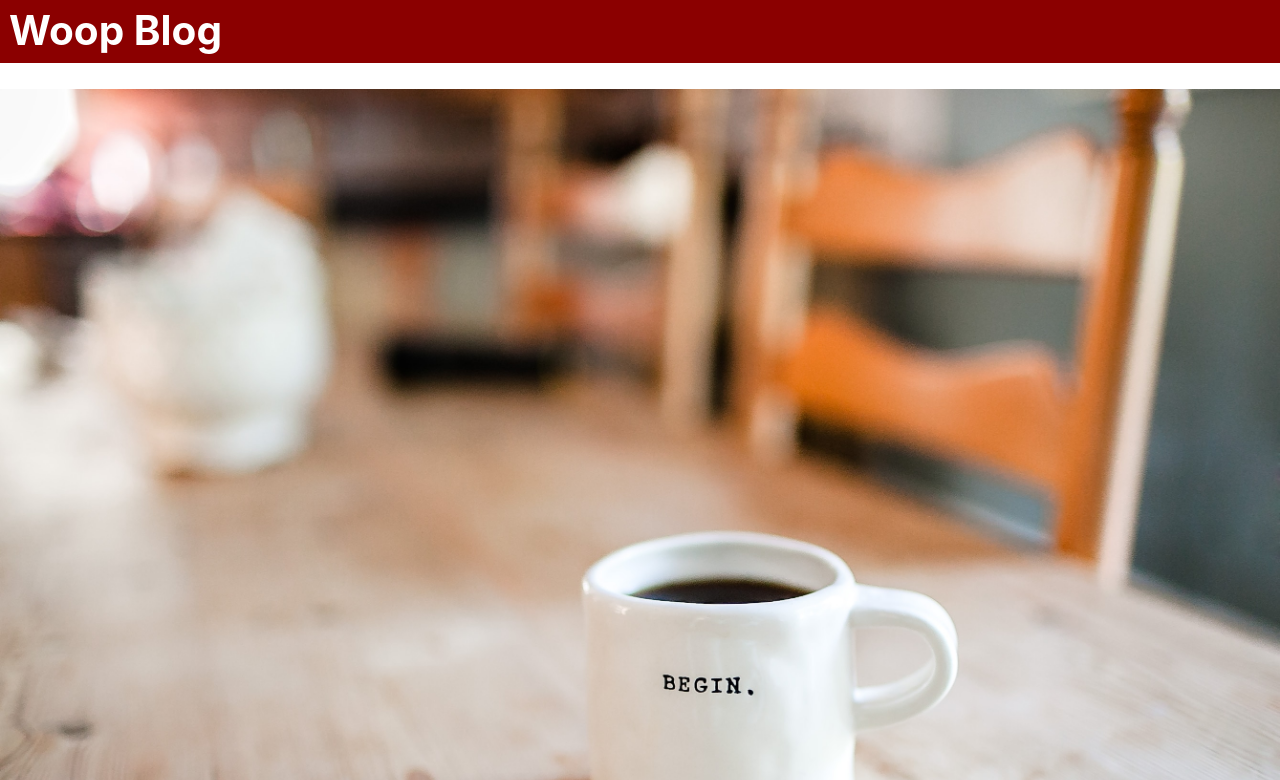
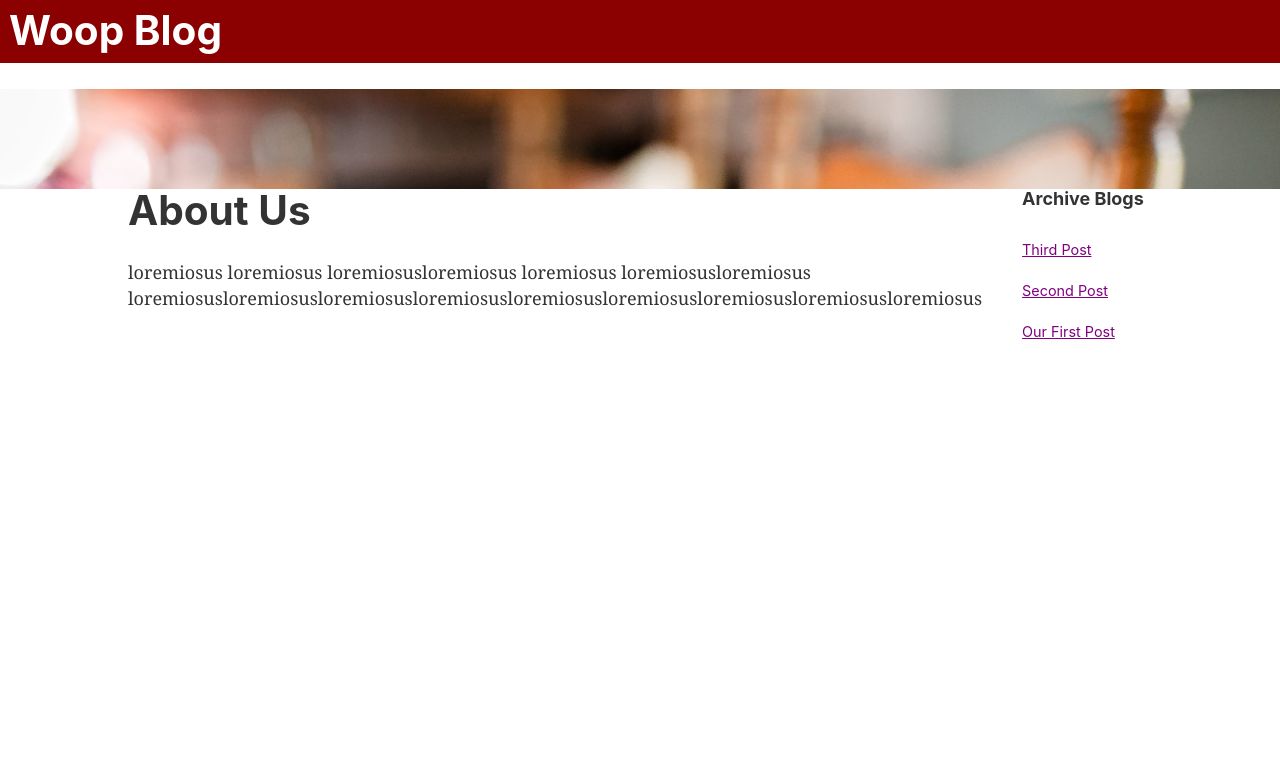
Before and after one commit to SorinC6/gatsby-blog, a Gatsby site: page /about in a window 1280 px wide. Shown: the top 780 px of the page. Built offline with nearby package versions, Linux system fonts and the light colour scheme; Gatsby itself is replaced by a stand-in of ours.

Commit message:
added react sping animation for the image

```diff
--- a/package.json
+++ b/package.json
@@ -20,6 +20,7 @@
     "react": "^16.12.0",
     "react-dom": "^16.12.0",
     "react-helmet": "^5.2.1",
+    "react-spring": "^8.0.27",
     "styled-components": "^4.4.1"
   },
   "devDependencies": {
--- a/src/components/PostDetails.js
+++ b/src/components/PostDetails.js
@@ -2,11 +2,12 @@ import React from "react"
 import Layout from "./layout"
 import { graphql } from "gatsby"
 
-const PostDetails = ({ data }) => {
+const PostDetails = ({ data, location }) => {
   const { title } = data.markdownRemark.frontmatter
   const { html } = data.markdownRemark
+
   return (
-    <Layout>
+    <Layout location={location}>
       <h1>{title}</h1>
       <div dangerouslySetInnerHTML={{ __html: html }} />
     </Layout>
--- a/src/components/layout.js
+++ b/src/components/layout.js
@@ -5,6 +5,7 @@ import { useStaticQuery, graphql } from "gatsby"
 import Img from "gatsby-image"
 import BlogList from "./RightList"
 import Header from "./header"
+import { Spring } from "react-spring/renderprops"
 import "./layout.css"
 
 const MainLayout = styled.main`
@@ -15,7 +16,7 @@ const MainLayout = styled.main`
   grid-gap: 40px;
 `
 
-const Layout = ({ children }) => {
+const Layout = ({ children, location }) => {
   const data = useStaticQuery(graphql`
     query SiteTitleQuery {
       site {
@@ -38,7 +39,17 @@ const Layout = ({ children }) => {
   return (
     <>
       <Header siteTitle={data.site.siteMetadata.title} />
-      <Img fluid={fluid} />
+      <Spring
+        from={{ height: location.pathname === "/" ? 100 : 200 }}
+        to={{ height: location.pathname === "/" ? 200 : 100 }}
+      >
+        {styles => (
+          <div style={{ overflow: "hidden", ...styles }}>
+            <Img fluid={fluid} />
+          </div>
+        )}
+      </Spring>
+      {/* {location.pathname === "/" && <Img fluid={fluid} />} */}
       <MainLayout>
         <main>{children}</main>
         <BlogList />
--- a/src/pages/about.js
+++ b/src/pages/about.js
@@ -1,9 +1,9 @@
 import React from "react"
 import Layout from "../components/layout"
 
-const About = () => {
+const About = ({ location }) => {
   return (
-    <Layout>
+    <Layout location={location}>
       <h1>About Us</h1>
       <p>
         loremiosus loremiosus loremiosusloremiosus loremiosus
```
Also changed, not shown: src/pages/index.js (+7 -5 lines), 1 other file.
